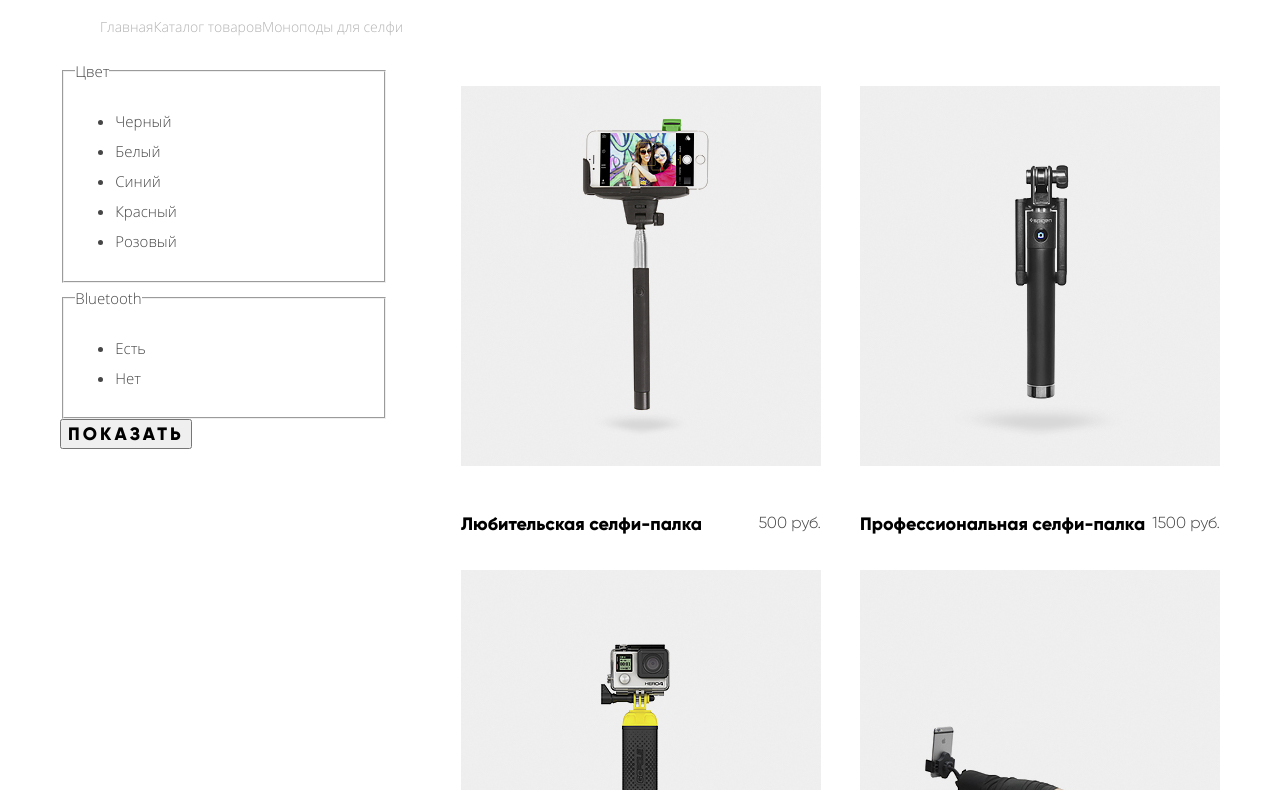
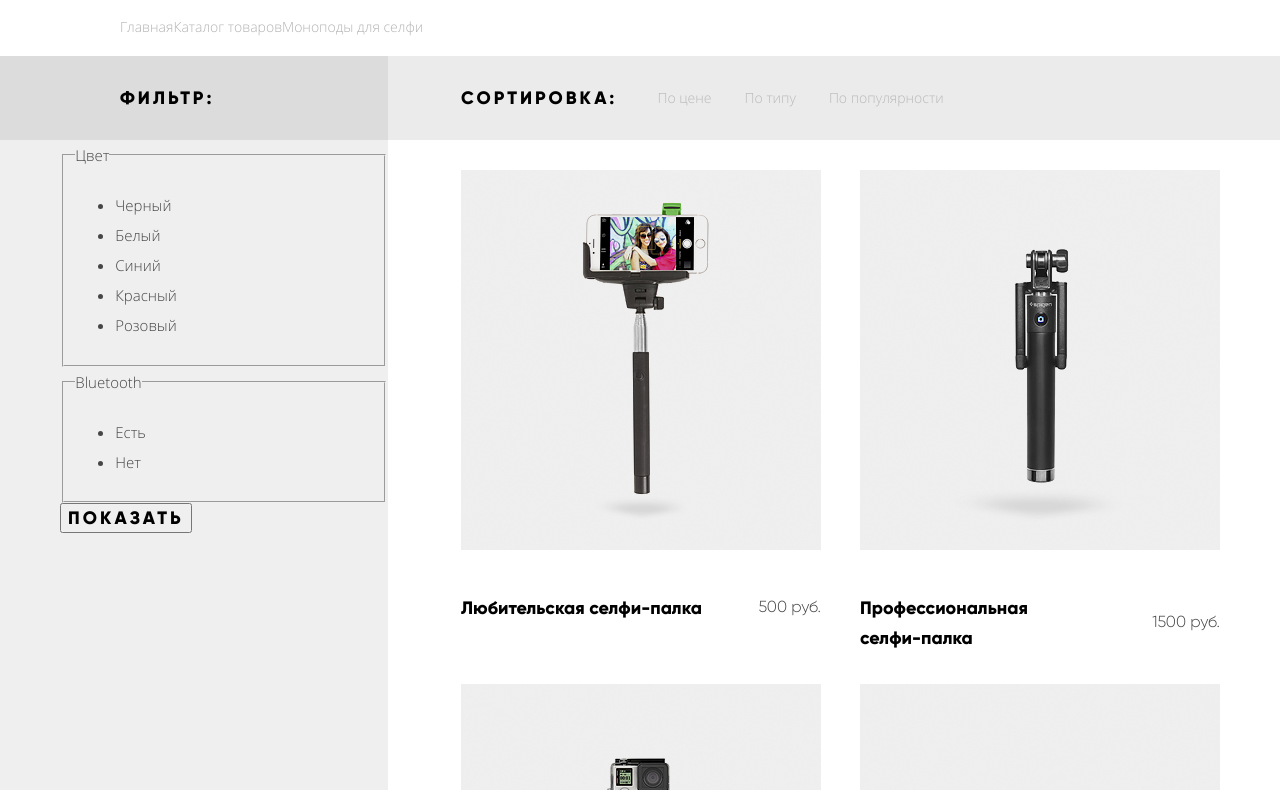
Before and after one commit to GavrenkovS/568031-device-25, a plain HTML site: page selfie-sticks.html in a window 1280 px wide. Shown: the part 424-1214 px from the top of the page. Drawn offline with nearby package versions, Linux system fonts and the light colour scheme; files whose address does not match are found by name.

Commit message:
Исправление недочетов

```diff
--- a/css/style.css
+++ b/css/style.css
@@ -33,6 +33,7 @@ body {
     font-weight: 300;
     color: #464646;
     background-color: #ffffff;
+    margin: 0;
 }
 
 a {
@@ -239,6 +240,7 @@ border: 4px solid #f7e296;
     padding: 67px 60px;
     height: 323px;
     box-sizing: border-box;
+    margin: 0;
 }
 
 .footer-user-navigation a {
@@ -346,7 +348,8 @@ border: 4px solid #f7e296;
 }
 
 .breadcrumbs,
-.catalog-list {
+.catalog-list,
+.sorting ul {
     list-style: none;
 }
 
@@ -356,6 +359,26 @@ border: 4px solid #f7e296;
     line-height: 48px;
     font-weight: bold;
     color: #000000;
+}
+
+.filter-title h3,
+.sorting h3 {
+    font-family: "Gilroy", Arial, sans-serif;
+    font-size: 18px;
+    line-height: 24px;
+    font-weight: bold;
+    text-transform: uppercase;
+    color: #000000;
+    letter-spacing: 3px;
+}
+
+.sorting li {
+    font-family: "Open Sans", Arial, sans-serif;
+    font-size: 14px;
+    line-height: 18px;
+    font-weight: 300;
+    color: #464646;
+    opacity: 0.3;
 }
 
 .catalog a {
@@ -392,11 +415,13 @@ border: 4px solid #f7e296;
     text-transform: uppercase;
 }
 
-.breadcrumbs a:hover {
+.breadcrumbs a:hover,
+.sorting li:hover {
     opacity: 0.6;
 }
 
-.breadcrumbs a:active {
+.breadcrumbs a:active,
+.sorting li:active {
     opacity: 0.1;
 }
 
@@ -406,23 +431,68 @@ border: 4px solid #f7e296;
     display: flex;
 }
 
+.container-header {
+    width: 1160px;
+    margin: 0 auto;
+    padding-left: 60px;
+    box-sizing: border-box;
+}
+
+.container-header ul {
+    padding: 0;
+}
+
 .breadcrumbs {
     display: flex;
     align-items: flex-end;
 }
 
+.sorting-wrap {
+    display: flex;
+    justify-content: center;
+    align-items: center;
+    margin: 0 auto;
+    background: linear-gradient(to right, #dcdcdc 40%, #ebebeb 40%);
+}
+
+.filter-title h3{
+    width: 328px;
+    padding: 12px 60px;
+    box-sizing: border-box;
+}
+
+.sorting {
+    display: flex;
+    width: 832px;
+    background-color: #ebebeb;
+    align-items: center;
+    padding: 12px 73px;
+    box-sizing: border-box;
+}
+
+.sorting ul {
+    display: flex;
+}
+
+.sorting li {
+    margin-right: 33px;
+}
+
 .filters-and-catalog {
     display: flex;
-    justify-content: space-between;
+    justify-content: center;
+    align-items: flex-start;
+    background: linear-gradient(to right, #efefef 40%, #ffffff 40%);
 }
 
-.filters {
-    width: 328px;;
+.filter {
+    width: 328px;
 }
 
 .catalog {
     width: 832px;
     box-sizing: border-box;
+    background-color: #ffffff;
 }
 
 .catalog ul {
@@ -446,8 +516,8 @@ border: 4px solid #f7e296;
     order: -1;
 }
 
-.catalog-item-link {
-    width: 220px;
+.catalog-item-name {
+    width: 230px;
 }
 
 .pagination {
@@ -465,6 +535,10 @@ border: 4px solid #f7e296;
 .pagination .pagination-list {
     display: flex;
     justify-content: center;
+}
+
+.pagination-item {
+    margin-right: 33px;
 }
 
 .footer-compare-and-cart-wrap {
--- a/selfie-sticks.html
+++ b/selfie-sticks.html
@@ -61,13 +61,28 @@
             </nav>
         </header>
 
-        <main class="container center-property">
+        <main class="container">
+            <div class="container-header">
                 <h1 class="page-title">Моноподы для селфи</h1>
                 <ul class="breadcrumbs">
                     <li><a href="index.html">Главная</a></li>
                     <li><a href="catalog.html">Каталог товаров</a></li>
                     <li class="breadcrumbs-current"><a>Моноподы для селфи</a></li>
                 </ul>
+            </div>
+            <div class="sorting-wrap">
+                <div class="filter-title">
+                    <h3>Фильтр:</h3>
+                </div>
+                <div class="sorting">
+                    <h3>Сортировка:</h3>
+                    <ul>
+                        <li>По цене</li>
+                        <li>По типу</li>
+                        <li>По популярности</li>
+                    </ul>
+                </div>
+            </div>
             <div class="filters-and-catalog">
                 <section class="filters">
                     <h2 class="visually-hidden">Фильтр товаров</h2>
@@ -135,7 +150,7 @@
                     <ul class="catalog-list">
                         <li>
                             <article class="catalog-item amateur-selfie-stick">
-                                <h3>
+                                <h3 class="catalig-itam-name">
                                     <a class="catalog-item-link" href="catalog-item.html">Любительская селфи-палка</a>
                                 </h3>
                                 <p class="catalog-item-image">
@@ -150,7 +165,7 @@
                         </li>
                         <li>
                             <article class="catalog-item professional-selfie-stick">
-                                <h3>
+                                <h3 class="catalog-item-name">
                                     <a class="catalog-item-link" href="catalog-item.html">Профессиональная селфи-палка</a>
                                 </h3>
                                 <p class="catalog-item-image">
@@ -165,7 +180,7 @@
                         </li>
                         <li>
                             <article class="catalog-item unsinkable-selfie-stick">
-                                <h3>
+                                <h3 class="catalog-item-name">
                                     <a class="catalog-item-link" href="catalog-item.html">Непотопляемая селфи-палка</a>
                                 </h3>
                                 <p class="catalog-item-image">
@@ -180,7 +195,7 @@
                         </li>
                         <li>
                             <article class="catalog-item follow-me-selfie-stick">
-                                <h3>
+                                <h3 class="catalog-item-name">
                                     <a class="catalog-item-link" href="catalog-item.html">Селфи-палка «Следуй за мной»</a>
                                 </h3>
                                 <p class="catalog-item-image">
```
Lines whose indentation alone changed are shown as unchanged.
